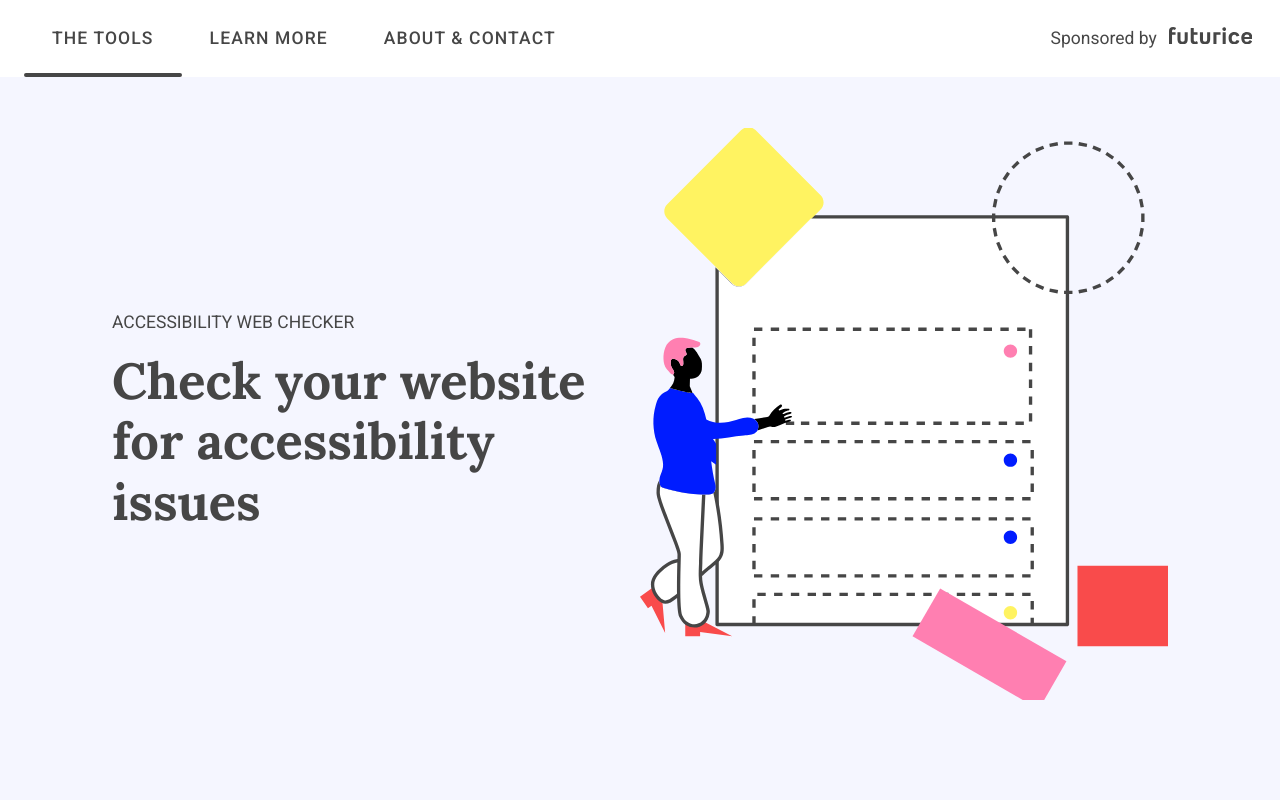
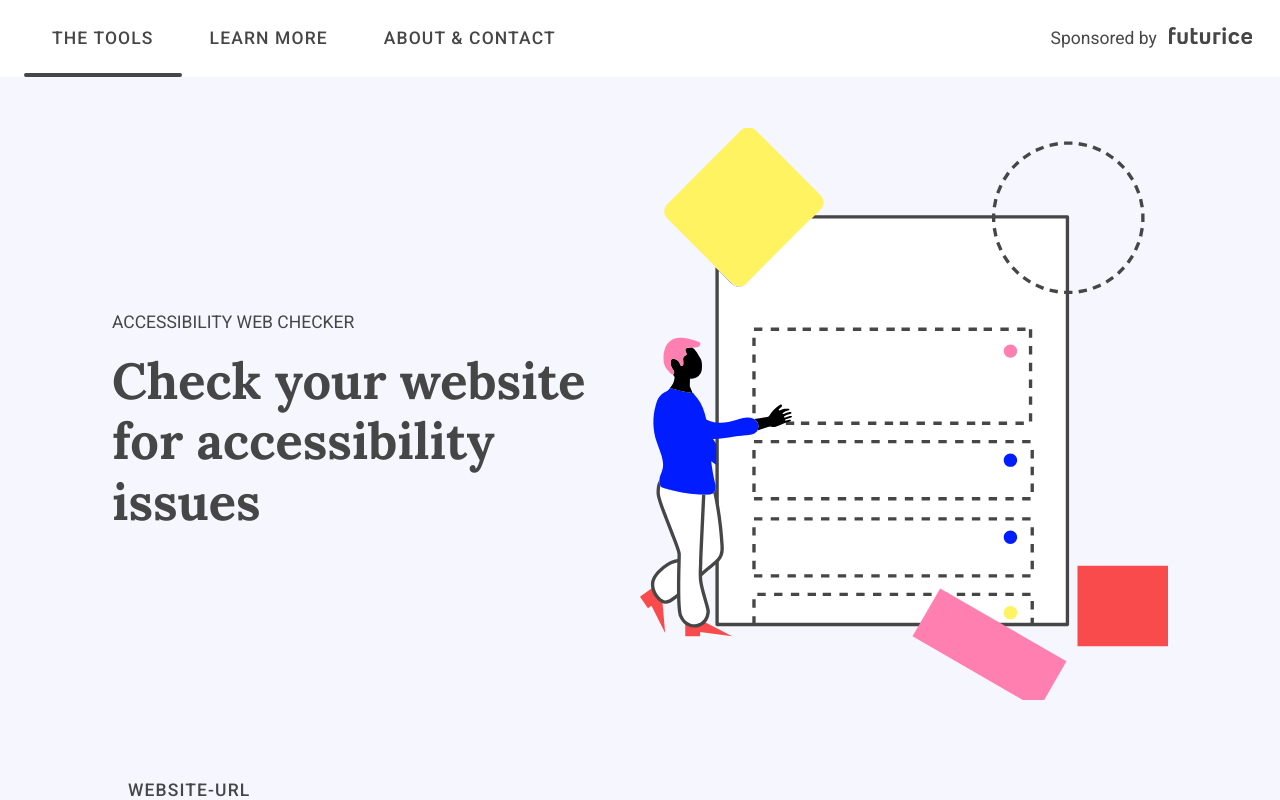
Before and after one commit to accessibility-tools/website, a Next.js app: page /checker in a window 1280 px wide. Shown: the top 800 px of the page. Built offline with nearby package versions, Linux system fonts and the light colour scheme.

Commit message:
remove unneccesary div

```diff
--- a/src/pages/checker.jsx
+++ b/src/pages/checker.jsx
@@ -80,7 +80,6 @@ const WebCheckerPage = () => {
   return (
     <PageContainer>
       <Section>
-        <Stack>
         <IntroWrapper threshold="40rem">
           <div>
             <Center>
@@ -95,7 +94,6 @@ const WebCheckerPage = () => {
             </Center>
           </div>
         </IntroWrapper>
-
         <Stack space="medium">
           <TextInput
             type="text"
@@ -129,7 +127,6 @@ const WebCheckerPage = () => {
           />
           <Button text="check url" />
         </Stack>
-        </Stack>
       </Section>
 
       <Section>
```
Lines whose indentation alone changed are shown as unchanged.
